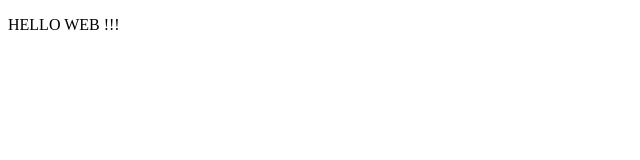
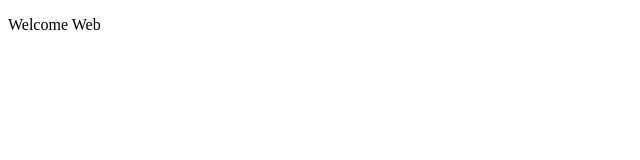
Before and after one commit to darshan179/darshan, a plain HTML site: page index.html in a window 1280 px wide. Shown: the full height of the page, 0-640 px from the left. Drawn offline with Linux system fonts and the light colour scheme.

Commit message:
index.html

```diff
--- a/index.html
+++ b/index.html
@@ -6,9 +6,6 @@
     <title>Document</title>
 </head>
 <body>
-    <p>
-
-        HELLO WEB !!!
-    </p>
+    <p>Welcome Web</p>
 </body>
 </html>
```
